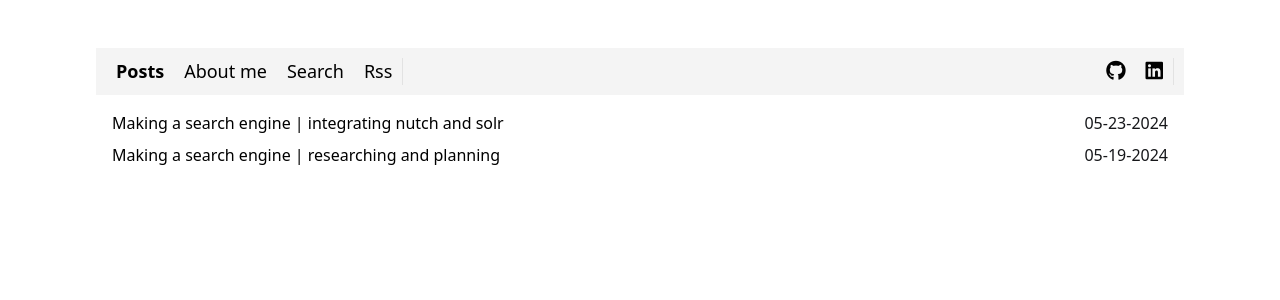
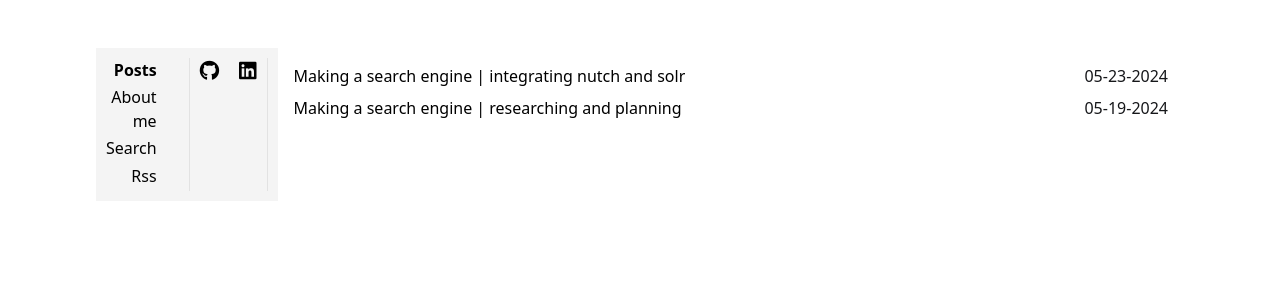
Before and after one commit to owendhkim/owendhkim.github.io, a Jekyll site: the page built from index.html, in a window 1280 px wide. Shown: the top 300 px of the page. Built offline with Jekyll 4.4.1, drawn with Linux system fonts in a browser that asks for light colours.

Commit message:
editing menu bar

```diff
--- a/_sass/_main.scss
+++ b/_sass/_main.scss
@@ -223,7 +223,6 @@ nav {
     width: 100%;
 }
 
-.main-menu,
 .social-menu {
     list-style: none;
     display: flex;
@@ -231,12 +230,10 @@ nav {
     padding: 0;
 }
 
-.main-menu li,
 .social-menu li {
     margin: 0 10px;
 }
 
-.main-menu li a,
 .social-menu li a {
     text-decoration: none;
     color: #000;
```
